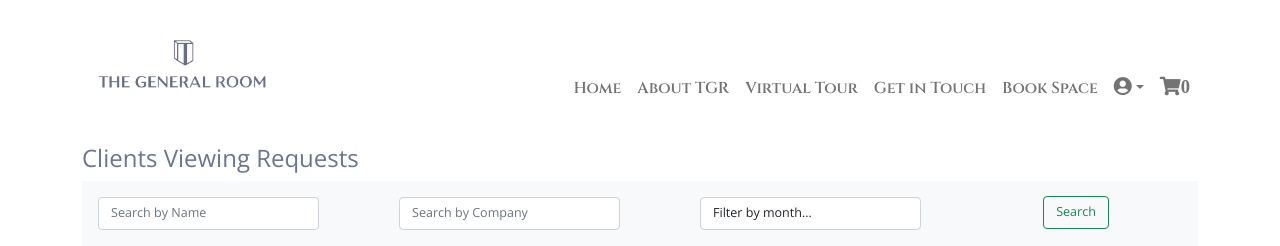
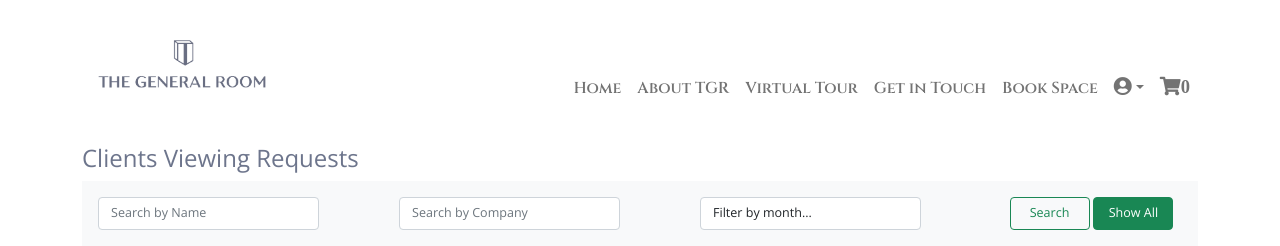
Before and after one commit to suipingooi/generalroom, a Django app: page /tenants/ in a window 1280 px wide. Shown: the top 246 px of the page. Run offline with Django 3.2, Linux system fonts and the light colour scheme; data that the repository does not hold is empty; some libraries are stand-ins or nearby versions.

Commit message:
added show all button to search bar

```diff
--- a/static/css/style.css
+++ b/static/css/style.css
@@ -442,9 +442,10 @@ iframe#gmap {
 
 /* ----------------------------------- */
 /* staff / admin pages */
-#searchbtn {
-    margin-top: 15px;
+.searchbtn {
+    margin-top: 8px;
     font-size: calc(10px + 0.2vw);
+    width: 80px;
 }
 
 .btn {
--- a/tenants/templates/tenants/client_read-template.html
+++ b/tenants/templates/tenants/client_read-template.html
@@ -19,8 +19,9 @@
                 <div class="col-sm-3 form-group">
                     {{Qform.date|as_crispy_field}}
                 </div>
-                <div id="searchbtn" class="col-sm-2 form-group">
-                    <input type="submit" class="btn btn-outline-success" value="Search" />
+                <div class="col form-group">
+                    <input type="submit" class="btn btn-outline-success searchbtn" value="Search" />
+                    <a class="btn btn-success searchbtn" href="{% url 'clientlist' %}">Show All</a>
                 </div>
             </div>
         </form>
```
